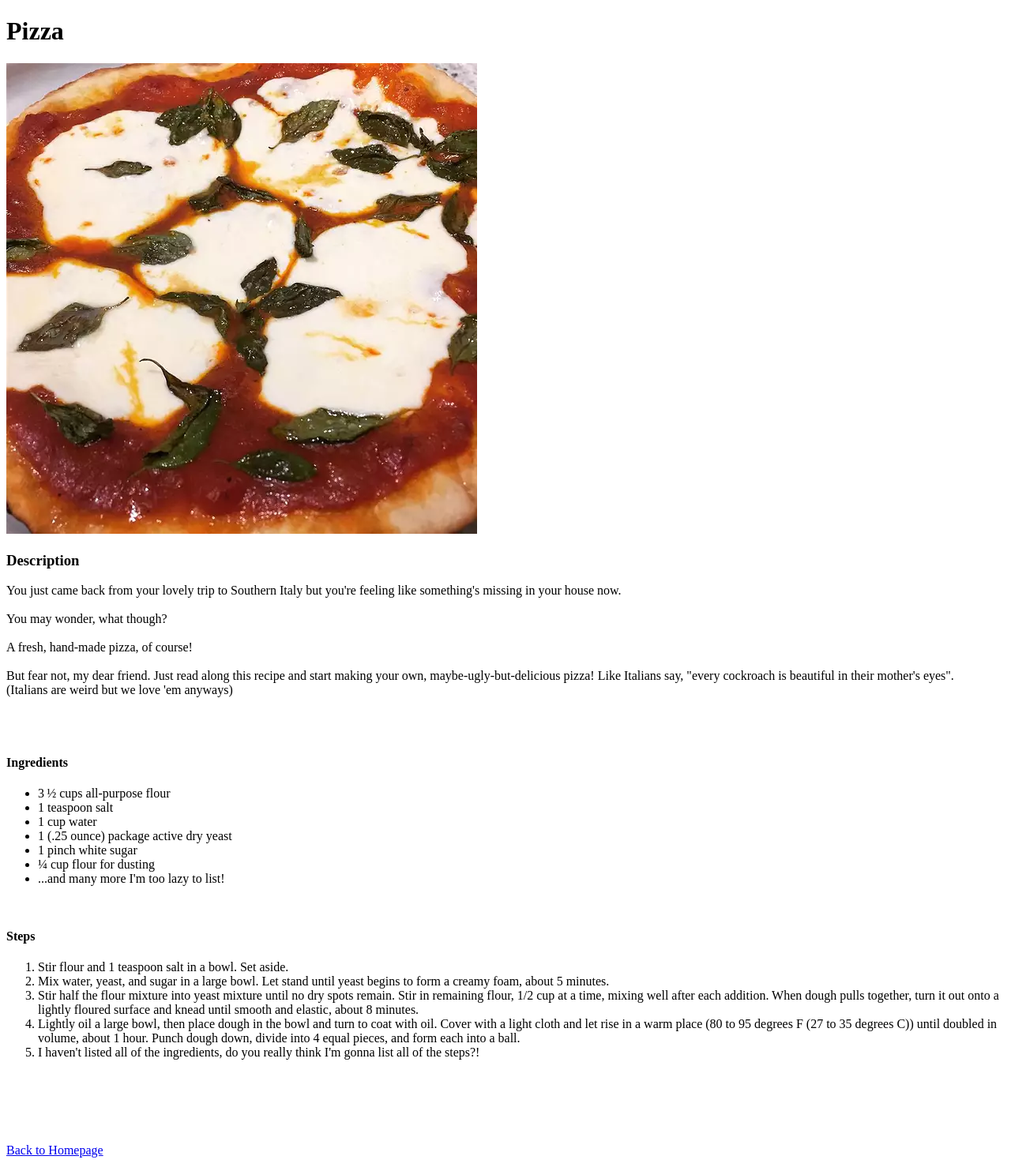
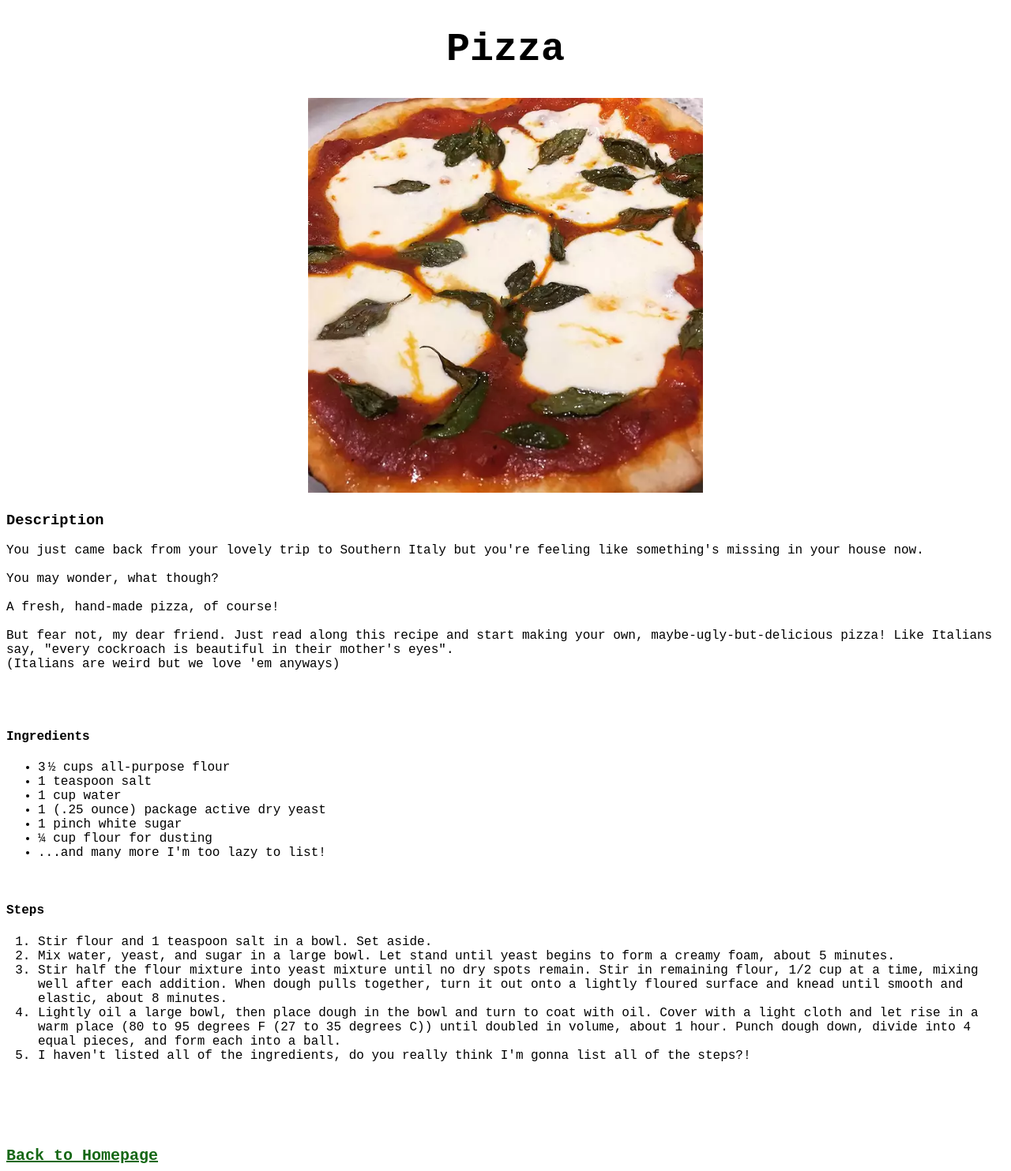
Before and after one commit to Vsaci/odin-recipes, a plain HTML site: page recipes/Pizza.html in a window 1280 px wide. Shown: the whole page at 79% size. Drawn offline with Linux system fonts and the light colour scheme.

Commit message:
Add style to every page

```diff
--- a/recipes/Pizza.html
+++ b/recipes/Pizza.html
@@ -5,10 +5,13 @@
     <meta http-equiv="X-UA-Compatible" content="IE=edge">
     <meta name="viewport" content="width=device-width, initial-scale=1.0">
     <title>Pizza</title>
+    <link rel="stylesheet" href="style.css">
 </head>
 <body>
-    <h1>Pizza</h1>
-    <img src="../images/image.jpeg" alt="Picture of an authentic Italian Pizza">
+    <h1 class="header">Pizza</h1>
+    <div class="picture">
+        <img src="../images/image.jpeg" alt="Picture of an authentic Italian Pizza" >
+    </div>
     <h3>Description</h3>
     <p>You just came back from your lovely trip to Southern Italy but you're feeling like something's missing in your house now. <br> <br> You may wonder, what though? <br><br> A fresh, hand-made pizza, of course! <br> <br> But fear not, my dear friend. Just read along this recipe and start making your own, maybe-ugly-but-delicious pizza! Like Italians say, "every cockroach is beautiful in their mother's eyes". <br> (Italians are weird but we love 'em anyways)
     </p>
@@ -34,6 +37,6 @@
         <li>I haven't listed all of the ingredients, do you really think I'm gonna list all of the steps?!</li>
     </ol>
     <br><br><br><br><br>
-    <a href="../index.html">Back to Homepage</a>
+    <a href="../index.html" class="link" id="backlink">Back to Homepage</a>
 </body>
 </html>
--- /dev/null
+++ b/recipes/style.css
@@ -0,0 +1,27 @@
+* {
+    font-family: 'Courier New', Courier, monospace;
+}
+
+.header {
+    font-size: 50px;
+    text-align: center;
+}
+
+.link {
+    font-size: 32px;
+    font-weight: bold;
+    color: rgb(22, 104, 22);
+}
+
+img {
+    width: 500px;
+    height: auto;
+}
+
+div {
+    text-align: center;
+}
+
+#backlink {
+    font-size: 20px;
+}
```
Also changed, not shown: index.html (+4 -3 lines), recipes/Lasagna.html (+6 -3 lines).
